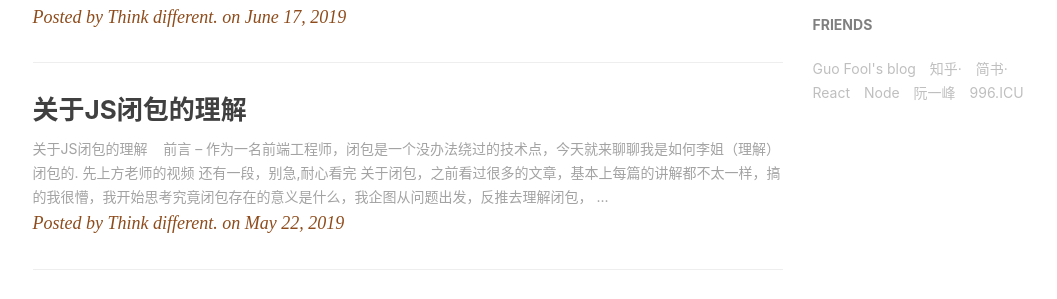
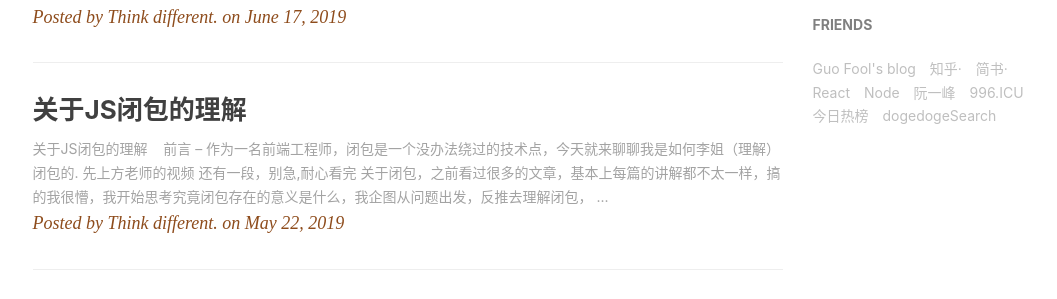
Before and after one commit to clark-maybe/fanliang8023.github.io, a Jekyll site: the page built from index.html, in a window 1280 px wide and 900 px high, scrolled down 842 px. Shown: the part 153-452 px from the top of the window, without its empty margins (135-1192 px from the left). Built offline with Jekyll 4.4.1, drawn with Linux system fonts in a browser that asks for light colours; nearby versions of some CDN libraries; the list of posts is cut into pages by our own code; comment, search, counter and statistics services are not loaded.

Commit message:
addNewCode

```diff
--- a/_config.yml
+++ b/_config.yml
@@ -121,5 +121,13 @@ friends: [
 {
   title: "996.ICU",
   href: "https://github.com/996icu/996.ICU"
+},
+{
+  title: "今日热榜",
+  href: "https://tophub.today"
+},
+{
+  title: "dogedogeSearch",
+  href: "https://www.dogedoge.com/"
 }
 ]
```
